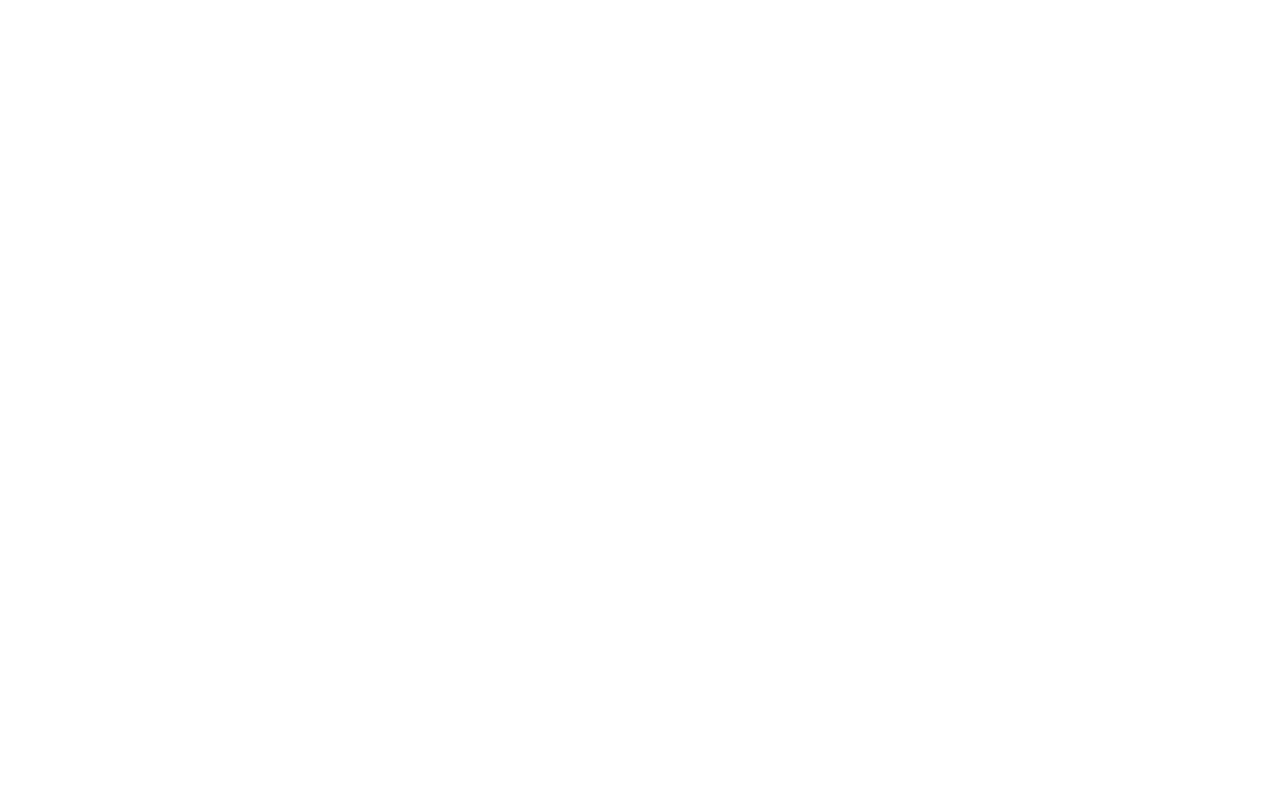
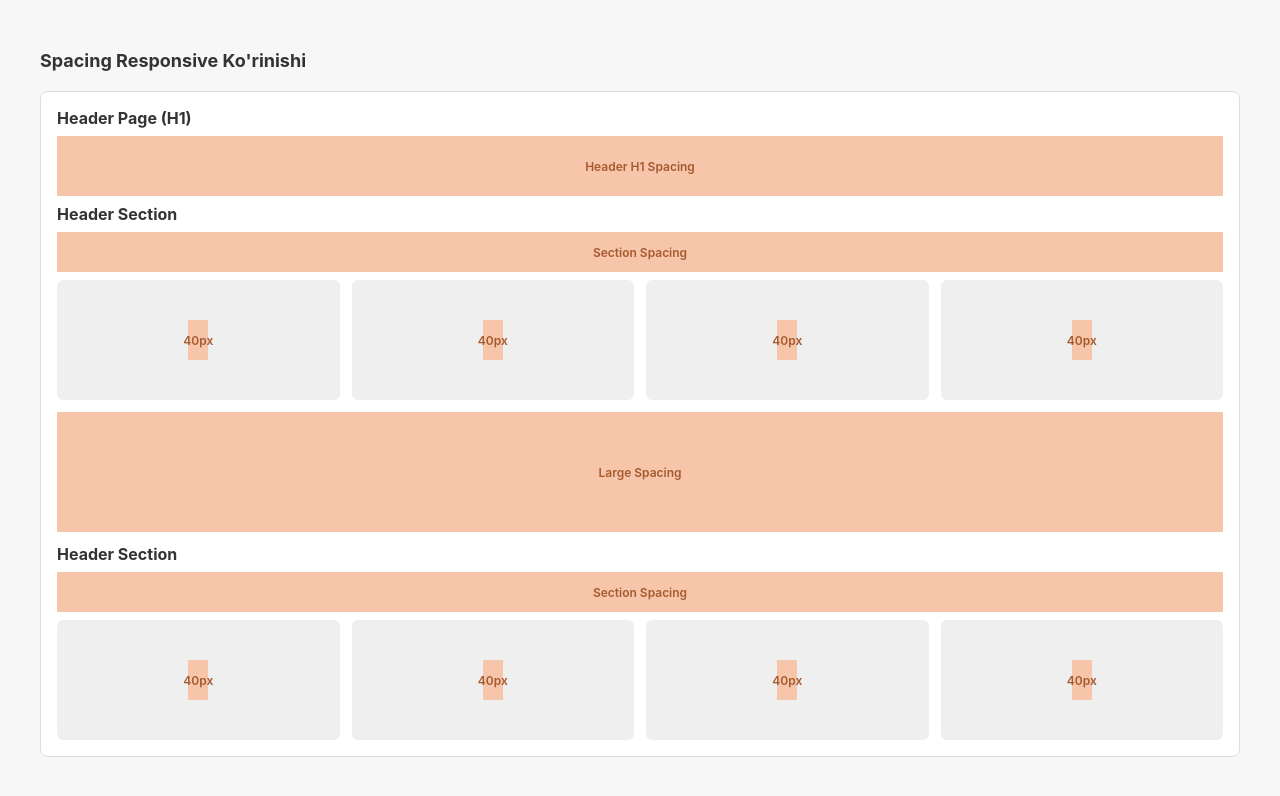
Before and after one commit to Abbosi009/5.2-dars, a plain HTML site: page index.html in a window 1280 px wide. Drawn offline with Linux system fonts and the light colour scheme.

Commit message:
figma tugadi

```diff
--- a/index.html
+++ b/index.html
@@ -8,6 +8,60 @@
 </head>
 <body>
 
+    <div class="wrap">
+        <h1 class="page-title">Spacing Responsive Ko'rinishi</h1>
+
+
+        <section class="panel">
+            <div class="hpage">Header Page (H1)</div>
+            <div class="space-block space-h1">Header H1 Spacing</div>
+
+
+            <div class="section-title">Header Section</div>
+            <div class="space-block space-section">Section Spacing</div>
+
+
+            <div class="cols">
+                <div class="card">
+                    <div class="v-marker">40px</div>
+                </div>
+                <div class="card">
+                    <div class="v-marker">40px</div>
+                </div>
+                <div class="card">
+                    <div class="v-marker">40px</div>
+                </div>
+                <div class="card">
+                    <div class="v-marker">40px</div>
+                </div>
+            </div>
+
+
+            <div class="space-block space-large">Large Spacing</div>
+
+
+            <div class="section-title">Header Section</div>
+            <div class="space-block space-section">Section Spacing</div>
+
+
+            <div class="cols">
+                <div class="card">
+                    <div class="v-marker">40px</div>
+                </div>
+                <div class="card">
+                    <div class="v-marker">40px</div>
+                </div>
+                <div class="card">
+                    <div class="v-marker">40px</div>
+                </div>
+                <div class="card">
+                    <div class="v-marker">40px</div>
+                </div>
+            </div>
+        </section>
+
+
+    </div>
 
 </body>
 </html>
--- a/style.css
+++ b/style.css
@@ -0,0 +1,179 @@
+:root {
+    --bg: #f7f7f7;
+    --card: #ffffff;
+    --muted: #efefef;
+    --accent: #f7c6aa;
+    /* och malla rang */
+    --text: #333;
+    font-family: Inter, system-ui, -apple-system, "Segoe UI", Roboto, 'Helvetica Neue', Arial;
+}
+
+
+body {
+    margin: 0;
+    background: var(--bg);
+    color: var(--text)
+}
+
+.wrap {
+    max-width: 1200px;
+    margin: 20px auto;
+    padding: 18px
+}
+
+h1.page-title {
+    font-size: 18px;
+    margin-bottom: 20px
+}
+
+
+.panel {
+    background: var(--card);
+    border: 1px solid #ddd;
+    border-radius: 8px;
+    padding: 16px
+}
+
+.hpage {
+    font-weight: 700;
+    margin-bottom: 0
+}
+
+.section-title {
+    font-weight: 700;
+    margin: 0
+}
+
+
+/* spacing bloklari */
+.space-block {
+    background: var(--accent);
+    width: 100%;
+    display: flex;
+    align-items: center;
+    justify-content: center;
+    color: #a65a2f;
+    font-size: 12px;
+    font-weight: 600
+}
+
+
+.cols {
+    display: flex;
+    gap: 12px;
+    margin: 0
+}
+
+.card {
+    flex: 1;
+    background: #efefef;
+    border-radius: 6px;
+    position: relative
+}
+
+.v-marker {
+    position: absolute;
+    left: 50%;
+    transform: translateX(-50%);
+    width: 20px;
+    background: var(--accent);
+    display: flex;
+    align-items: center;
+    justify-content: center;
+    color: #a65a2f;
+    font-size: 12px;
+    font-weight: 600
+}
+
+
+/* === Desktop (>=1025px) === */
+@media (min-width:1025px) {
+    .space-h1 {
+        height: 60px;
+        margin: 8px 0
+    }
+
+    .space-section {
+        height: 40px;
+        margin: 8px 0
+    }
+
+    .space-large {
+        height: 120px;
+        margin: 12px 0
+    }
+
+    .cols .card {
+        height: 120px
+    }
+
+    .v-marker {
+        height: 40px;
+        top: 40px
+    }
+}
+
+
+/* === Tablet (768px–1024px) === */
+@media (min-width:768px) and (max-width:1024px) {
+    .space-h1 {
+        height: 40px;
+        margin: 6px 0
+    }
+
+    .space-section {
+        height: 32px;
+        margin: 6px 0
+    }
+
+    .space-large {
+        height: 100px;
+        margin: 10px 0
+    }
+
+    .cols {
+        gap: 10px
+    }
+
+    .cols .card {
+        height: 100px
+    }
+
+    .v-marker {
+        height: 32px;
+        top: 34px
+    }
+}
+
+
+/* === Mobile (<=767px) === */
+@media (max-width:767px) {
+    .space-h1 {
+        height: 32px;
+        margin: 4px 0
+    }
+
+    .space-section {
+        height: 16px;
+        margin: 4px 0
+    }
+
+    .space-large {
+        height: 80px;
+        margin: 8px 0
+    }
+
+    .cols {
+        flex-direction: column;
+        gap: 10px
+    }
+
+    .cols .card {
+        height: 90px
+    }
+
+    .v-marker {
+        height: 16px;
+        top: 36px
+    }
+}
```
